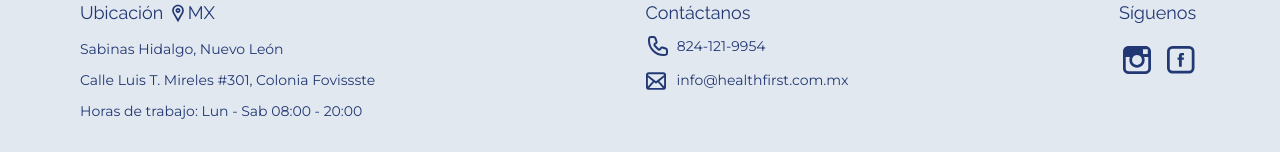
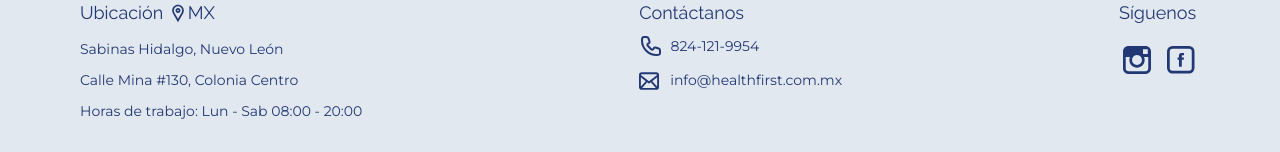
Before and after one commit to ggsheeet/health-first, a Next.js app: page /blog in a window 1280 px wide. Shown: the part 1883-2035 px from the top of the page. Built offline with nearby package versions, Linux system fonts and the light colour scheme; no server answers.

Commit message:
Updated address in footer

```diff
--- a/src/components/footer/index.tsx
+++ b/src/components/footer/index.tsx
@@ -34,7 +34,7 @@ export const Footer = () => {
 							href='https://goo.gl/maps/14J8UrAggB7BTQy27'
 							className={styles.footer_info}
 						>
-							{'Calle Luis T. Mireles #301, Colonia Fovissste'}
+							{'Calle Mina #130, Colonia Centro'}
 						</CommonLink>
 						<p className={styles.footer_info}>
 							Horas de trabajo: Lun - Sab 08:00 - 20:00
```
